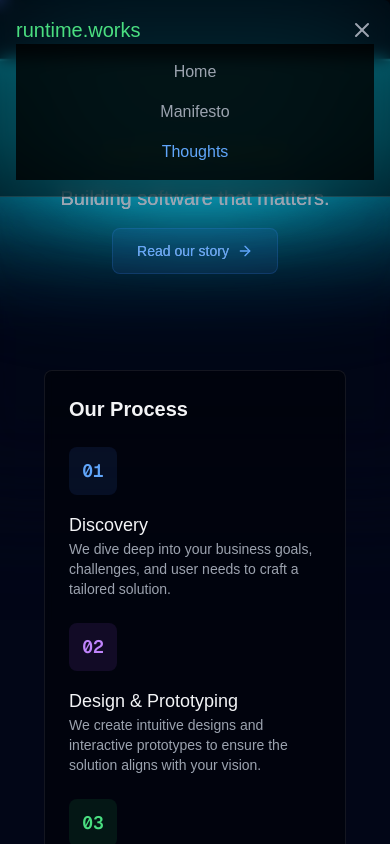
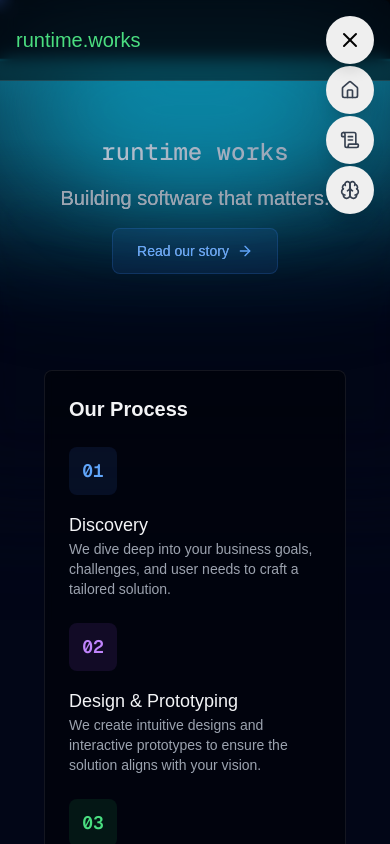
Before and after one commit to SouravInsights/runtime-works, a Next.js app: page / in a window 390 px wide. Both pictures are taken after a click on the button 362 px from the left and 30 px from the top of the page. Shown: the top 844 px of the page. Built offline with nearby package versions, Linux system fonts and the light colour scheme.

Commit message:
feat: Implement Gooey menu for mobile, Matrix-text effect, and lamp effect update
-Added a Gooey menu for mobile navigation
-Applied Matrix-text effect to "runtime.works"
-Updated lamp effect to match the design

```diff
--- a/app/components/Header.tsx
+++ b/app/components/Header.tsx
@@ -2,10 +2,17 @@
 
 import { useState } from "react";
 import Link from "next/link";
-import { Menu, X } from "lucide-react"; // Icons for menu toggle
+import { AnimatePresence, motion } from "framer-motion";
+import { Home, Menu, X, ScrollText, Brain } from "lucide-react";
+
+const MENU_ITEMS = [
+  { icon: Home, label: "Home" },
+  { icon: ScrollText, label: "Manifesto" },
+  { icon: Brain, label: "thoughts" },
+];
 
 export default function Header() {
-  const [isOpen, setIsOpen] = useState(false);
+  const [isGooeyOpen, setIsGooeyOpen] = useState(false);
 
   return (
     <header className="fixed top-0 left-0 right-0 z-50 p-4 backdrop-blur bg-black/50 border-b border-white/10">
@@ -18,7 +25,7 @@ export default function Header() {
           runtime.works
         </Link>
 
-        {/* Desktop Navigation */}
+        {/* Desktop Navigation (Hidden on Mobile) */}
         <nav className="hidden md:flex gap-6">
           <Link
             href="/"
@@ -40,41 +47,95 @@ export default function Header() {
           </Link>
         </nav>
 
-        {/* Mobile Menu Button */}
-        <button
-          className="md:hidden text-gray-400 hover:text-white"
-          onClick={() => setIsOpen(!isOpen)}
-        >
-          {isOpen ? <X size={24} /> : <Menu size={24} />}
-        </button>
+        {/* Gooey Menu - Mobile Only */}
+        <div className="md:hidden bottom-6 right-6">
+          <svg style={{ position: "absolute", width: 0, height: 0 }}>
+            <defs>
+              <filter id="goo">
+                <feGaussianBlur
+                  in="SourceGraphic"
+                  stdDeviation="10"
+                  result="blur"
+                />
+                <feColorMatrix
+                  in="blur"
+                  mode="matrix"
+                  values="1 0 0 0 0  0 1 0 0 0  0 0 1 0 0  0 0 0 20 -7"
+                />
+              </filter>
+            </defs>
+          </svg>
+          <div
+            className="relative flex flex-col items-center"
+            style={{ filter: "url(#gooey-filter-menu)" }}
+          >
+            <AnimatePresence>
+              {isGooeyOpen &&
+                MENU_ITEMS.map((item, index) => {
+                  const Icon = item.icon;
+                  return (
+                    <motion.button
+                      key={item.label}
+                      className="absolute w-12 h-12 bg-[#efefef] rounded-full flex items-center justify-center shadow-lg"
+                      initial={{ y: 0, opacity: 0 }}
+                      animate={{
+                        y: (index + 1) * 50, // Moves downward
+                        opacity: 1,
+                      }}
+                      exit={{
+                        y: 0,
+                        opacity: 0,
+                        transition: {
+                          delay: (MENU_ITEMS.length - index) * 0.05,
+                          duration: 0.4,
+                        },
+                      }}
+                      transition={{ delay: index * 0.05, duration: 0.4 }}
+                    >
+                      <Link
+                        href={`/${item.label.toLowerCase()}`}
+                        onClick={() => setIsGooeyOpen(false)}
+                      >
+                        <Icon className="w-5 h-5 text-gray-700 hover:text-black" />
+                      </Link>
+                    </motion.button>
+                  );
+                })}
+            </AnimatePresence>
+
+            {/* Gooey Menu Button */}
+            <motion.button
+              className="relative w-12 h-12 bg-[#efefef] rounded-full flex items-center justify-center shadow-lg"
+              onClick={() => setIsGooeyOpen(!isGooeyOpen)}
+              whileTap={{ scale: 0.9 }}
+            >
+              <AnimatePresence mode="wait">
+                {isGooeyOpen ? (
+                  <motion.div
+                    key="close"
+                    initial={{ opacity: 0, rotate: -90 }}
+                    animate={{ opacity: 1, rotate: 0 }}
+                    exit={{ opacity: 0, rotate: 90 }}
+                    transition={{ duration: 0.2 }}
+                  >
+                    <X className="w-6 h-6 text-black" />
+                  </motion.div>
+                ) : (
+                  <motion.div
+                    key="menu"
+                    initial={{ opacity: 0, rotate: 90 }}
+                    animate={{ opacity: 1, rotate: 0 }}
+                    exit={{ opacity: 0, rotate: -90 }}
+                    transition={{ duration: 0.2 }}
+                  >
+                    <Menu className="w-6 h-6 text-black" />
+                  </motion.div>
+                )}
+              </AnimatePresence>
+            </motion.button>
+          </div>
+        </div>
       </div>
-
-      {/* Mobile Navigation */}
-      {isOpen && (
-        <nav className="md:hidden flex flex-col items-center gap-4 p-4 bg-black/80">
-          <Link
-            href="/"
-            className="text-gray-400 hover:text-white transition-colors"
-            onClick={() => setIsOpen(false)}
-          >
-            Home
-          </Link>
-          <Link
-            href="/manifesto"
-            className="text-gray-400 hover:text-white transition-colors"
-            onClick={() => setIsOpen(false)}
-          >
-            Manifesto
-          </Link>
-          <Link
-            href="/thoughts"
-            className="text-blue-400 hover:text-blue-300 transition-colors"
-            onClick={() => setIsOpen(false)}
-          >
-            Thoughts
-          </Link>
-        </nav>
-      )}
     </header>
   );
 }
--- a/app/components/lamp.tsx
+++ b/app/components/lamp.tsx
@@ -29,7 +29,7 @@ export const LampContainer = ({
           style={{
             backgroundImage: `conic-gradient(var(--conic-position), var(--tw-gradient-stops))`,
           }}
-          className="absolute inset-auto right-1/2 h-56 overflow-visible w-[30rem] bg-gradient-conic from-cyan-500 via-transparent to-transparent text-white [--conic-position:from_70deg_at_center_top]"
+          className="absolute inset-auto right-1/2 h-56 overflow-visible w-[30rem] bg-gradient-conic from-cyan-700 via-transparent to-transparent text-white [--conic-position:from_70deg_at_center_top]"
         >
           <div className="absolute w-[100%] left-0 bg-slate-950 h-40 bottom-0 z-20 [mask-image:linear-gradient(to_top,white,transparent)]" />
           <div className="absolute w-40 h-[100%] left-0 bg-slate-950  bottom-0 z-20 [mask-image:linear-gradient(to_right,white,transparent)]" />
@@ -45,14 +45,14 @@ export const LampContainer = ({
           style={{
             backgroundImage: `conic-gradient(var(--conic-position), var(--tw-gradient-stops))`,
           }}
-          className="absolute inset-auto left-1/2 h-56 w-[30rem] bg-gradient-conic from-transparent via-transparent to-cyan-500 text-white [--conic-position:from_290deg_at_center_top]"
+          className="absolute inset-auto left-1/2 h-56 w-[30rem] bg-gradient-conic from-transparent via-transparent to-cyan-700 text-white [--conic-position:from_290deg_at_center_top]"
         >
           <div className="absolute  w-40 h-[100%] right-0 bg-slate-950  bottom-0 z-20 [mask-image:linear-gradient(to_left,white,transparent)]" />
           <div className="absolute  w-[100%] right-0 bg-slate-950 h-40 bottom-0 z-20 [mask-image:linear-gradient(to_top,white,transparent)]" />
         </motion.div>
         <div className="absolute top-1/2 h-48 w-full translate-y-12 scale-x-150 bg-slate-950 blur-2xl"></div>
         <div className="absolute top-1/2 z-50 h-48 w-full bg-transparent opacity-10 backdrop-blur-md"></div>
-        <div className="absolute inset-auto z-50 h-36 w-[28rem] -translate-y-1/2 rounded-full bg-cyan-500 opacity-50 blur-3xl"></div>
+        <div className="absolute inset-auto z-50 h-36 w-[28rem] -translate-y-1/2 rounded-full bg-cyan-700 opacity-50 blur-3xl"></div>
         <motion.div
           initial={{ width: "8rem" }}
           whileInView={{ width: "16rem" }}
@@ -61,7 +61,7 @@ export const LampContainer = ({
             duration: 0.8,
             ease: "easeInOut",
           }}
-          className="absolute inset-auto z-30 h-36 w-64 -translate-y-[6rem] rounded-full bg-cyan-400 blur-2xl"
+          className="absolute inset-auto z-30 h-36 w-64 -translate-y-[6rem] rounded-full bg-cyan-600 blur-2xl"
         ></motion.div>
         <motion.div
           initial={{ width: "15rem" }}
@@ -71,7 +71,7 @@ export const LampContainer = ({
             duration: 0.8,
             ease: "easeInOut",
           }}
-          className="absolute inset-auto z-50 h-0.5 w-[30rem] -translate-y-[7rem] bg-cyan-400 "
+          className="absolute inset-auto z-50 h-0.5 w-[30rem] -translate-y-[7rem] bg-cyan-600 "
         ></motion.div>
 
         <div className="absolute inset-auto z-40 h-44 w-full -translate-y-[12.5rem] bg-slate-950 "></div>
--- /dev/null
+++ b/app/components/matrix-text.tsx
@@ -0,0 +1,132 @@
+"use client";
+
+import { useState, useEffect, useCallback, useMemo } from "react";
+import { motion } from "motion/react";
+import { cn } from "@/lib/utils";
+
+interface LetterState {
+  char: string;
+  isMatrix: boolean;
+  isSpace: boolean;
+}
+
+interface MatrixTextProps {
+  text?: string;
+  className?: string;
+  initialDelay?: number;
+  letterAnimationDuration?: number;
+  letterInterval?: number;
+}
+
+export const MatrixText = ({
+  text = "HelloWorld!",
+  className,
+  initialDelay = 200,
+  letterAnimationDuration = 500,
+  letterInterval = 100,
+}: MatrixTextProps) => {
+  const [letters, setLetters] = useState<LetterState[]>(() =>
+    text.split("").map((char) => ({
+      char,
+      isMatrix: false,
+      isSpace: char === " ",
+    }))
+  );
+  const [isAnimating, setIsAnimating] = useState(false);
+
+  const getRandomChar = useCallback(
+    () => (Math.random() > 0.5 ? "1" : "0"),
+    []
+  );
+
+  const animateLetter = useCallback(
+    (index: number) => {
+      if (index >= text.length) return;
+
+      requestAnimationFrame(() => {
+        setLetters((prev) => {
+          const newLetters = [...prev];
+          if (!newLetters[index].isSpace) {
+            newLetters[index] = {
+              ...newLetters[index],
+              char: getRandomChar(),
+              isMatrix: true,
+            };
+          }
+          return newLetters;
+        });
+
+        setTimeout(() => {
+          setLetters((prev) => {
+            const newLetters = [...prev];
+            newLetters[index] = {
+              ...newLetters[index],
+              char: text[index],
+              isMatrix: false,
+            };
+            return newLetters;
+          });
+        }, letterAnimationDuration);
+      });
+    },
+    [getRandomChar, text, letterAnimationDuration]
+  );
+
+  const startAnimation = useCallback(() => {
+    if (isAnimating) return;
+
+    setIsAnimating(true);
+    let currentIndex = 0;
+
+    const animate = () => {
+      if (currentIndex >= text.length) {
+        setIsAnimating(false);
+        return;
+      }
+
+      animateLetter(currentIndex);
+      currentIndex++;
+      setTimeout(animate, letterInterval);
+    };
+
+    animate();
+  }, [animateLetter, text, isAnimating, letterInterval]);
+
+  useEffect(() => {
+    const timer = setTimeout(startAnimation, initialDelay);
+    return () => clearTimeout(timer);
+  }, []);
+
+  const motionVariants = useMemo(
+    () => ({
+      matrix: {
+        color: "rgb(74 222 128)",
+      },
+    }),
+    []
+  );
+
+  return (
+    <div className={cn("", className)} aria-label="Matrix text animation">
+      {letters.map((letter, index) => (
+        <motion.div
+          key={`${index}-${letter.char}`}
+          className=""
+          initial="initial"
+          animate={letter.isMatrix ? "matrix" : "normal"}
+          variants={motionVariants}
+          transition={{
+            duration: 0.2,
+            ease: "easeInOut",
+          }}
+          style={{
+            display: "inline-block",
+            fontVariantNumeric: "tabular-nums",
+          }}
+        >
+          {letter.isSpace ? "\u00A0" : letter.char}
+        </motion.div>
+      ))}
+    </div>
+  );
+};
--- a/app/page.tsx
+++ b/app/page.tsx
@@ -10,6 +10,7 @@ import {
 import { Clock, GitBranch, Terminal, DollarSign } from "lucide-react";
 import Link from "next/link";
 import { LampContainer } from "./components/lamp";
+import { MatrixText } from "./components/matrix-text";
 
 interface ProjectCardProps {
   title: string;
@@ -180,7 +181,12 @@ const LandingPage = () => {
                 <div className="space-y-4">
                   <h1 className="font-mono text-2xl md:text-6xl font-medium">
                     <span className="text-transparent bg-clip-text bg-green-400">
-                      runtime works
+                      <MatrixText
+                        text="runtime works"
+                        initialDelay={200}
+                        letterAnimationDuration={500}
+                        letterInterval={100}
+                      />
                     </span>
                   </h1>
 
```
